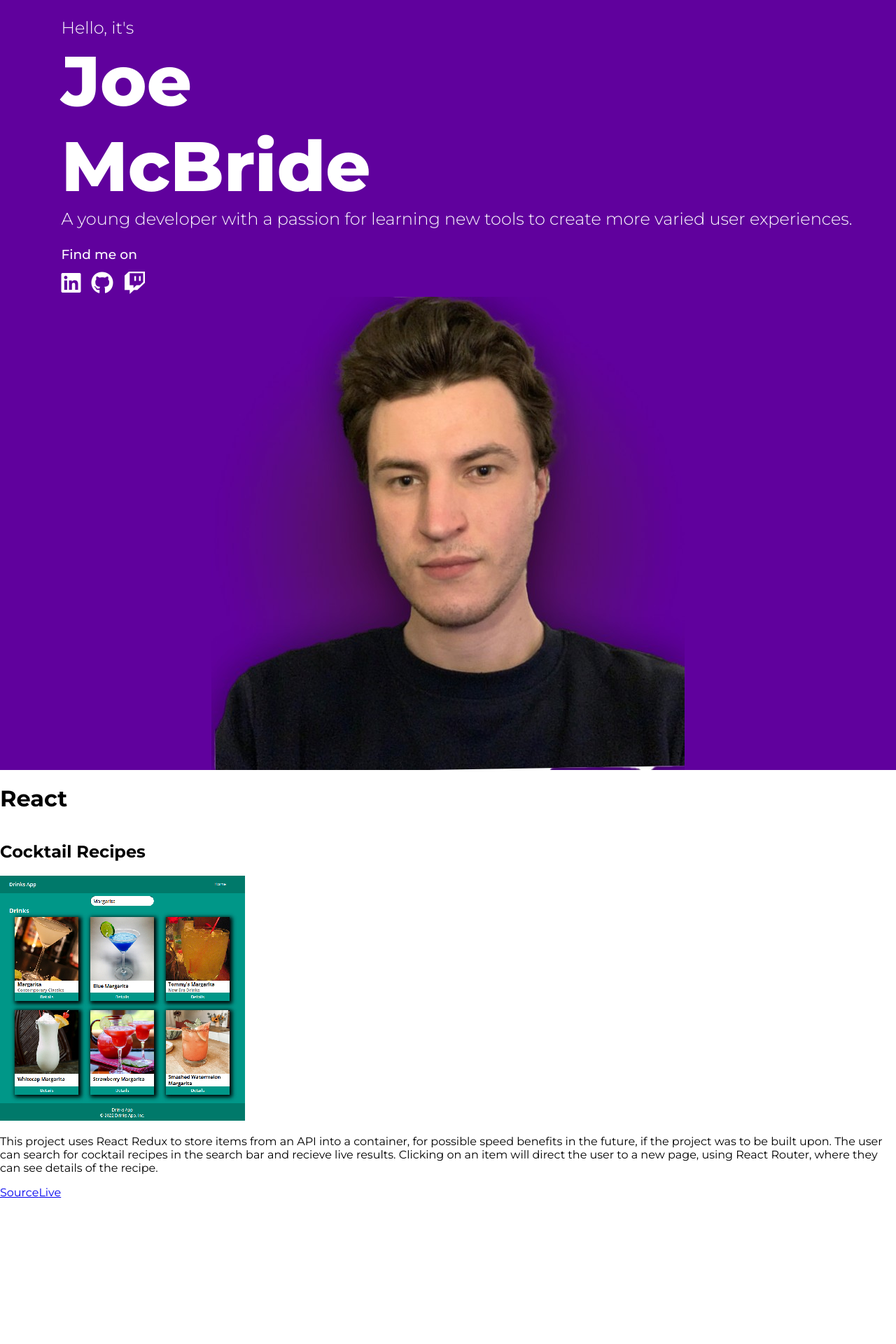
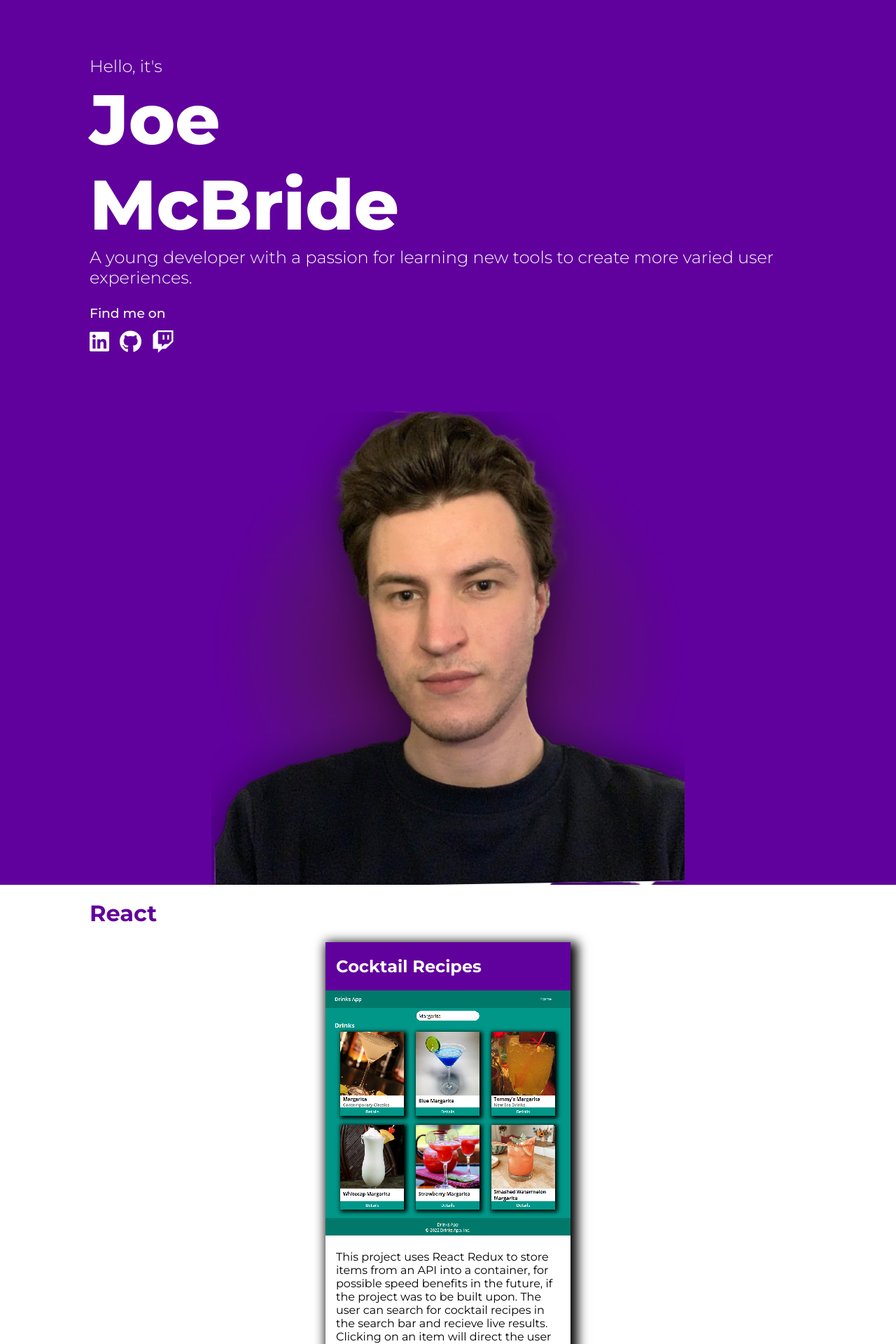
Before and after one commit to itsjoemcbride/portfolio-site, a React (Create React App) app: page / in a window 1280 px wide. Shown: the top 1920 px of the page at 70% size. Before the commit the page ends 1713 px from the top, so only its background shows below. Built offline with nearby package versions, Linux system fonts and the light colour scheme.

Commit message:
Add styles to ProjectCard

```diff
--- a/src/components/ProjectCard.js
+++ b/src/components/ProjectCard.js
@@ -1,4 +1,5 @@
 import React from "react";
+import "../styles/ProjectCard.scss";
 
 const ProjectCard = (props) => {
   return (
--- a/src/styles/AboutMe.scss
+++ b/src/styles/AboutMe.scss
@@ -13,8 +13,7 @@
     flex-direction: column;
     flex-wrap: nowrap;
     justify-content: center;
-    margin-left: 25px;
-    margin-top: 25px;
+    margin: 10vh 10vw;
   }
 
   .icons {
@@ -36,16 +35,16 @@
   h1 {
     font-weight: 800;
     font-size: 100px;
-    margin: 0px;
+    margin: 0;
   }
 
   h2 {
     font-weight: 300;
-    margin: 0px;
+    margin: 0;
   }
 
   h3 {
-    margin: 0px;
+    margin: 0;
     font-weight: 500;
     margin-top: 25px;
   }
--- a/src/styles/ProjectCard.scss
+++ b/src/styles/ProjectCard.scss
@@ -7,6 +7,7 @@
   flex-direction: column;
   flex-wrap: wrap;
   width: 350px;
+  margin-bottom: 20px;
 
   .buttons {
     display: flex;
@@ -16,5 +17,25 @@
 
   a {
     background-color: $theme-primary;
+    color: $text-secondary;
+    font-weight: 600;
+    width: 80px;
+    border-radius: 10px;
+    text-align: center;
+    text-decoration: none;
+    padding-top: 5px;
+    padding-bottom: 5px;
+    margin-bottom: 10px;
+  }
+
+  h2 {
+    background-color: $theme-primary;
+    margin: 0;
+    color: $text-secondary;
+    padding: 20px 15px;
+  }
+
+  p {
+    padding: 5px 15px;
   }
 }
--- a/src/styles/ReactProjects.scss
+++ b/src/styles/ReactProjects.scss
@@ -1,8 +1,16 @@
+@import "_colors";
+
 .react-projects {
+  margin: 0 10vw;
+
   .cards {
     display: flex;
     flex-direction: row;
     flex-wrap: wrap;
-    justify-content: flex-start;
+    justify-content: space-evenly;
+  }
+
+  h1 {
+    color: $theme-primary;
   }
 }
```
